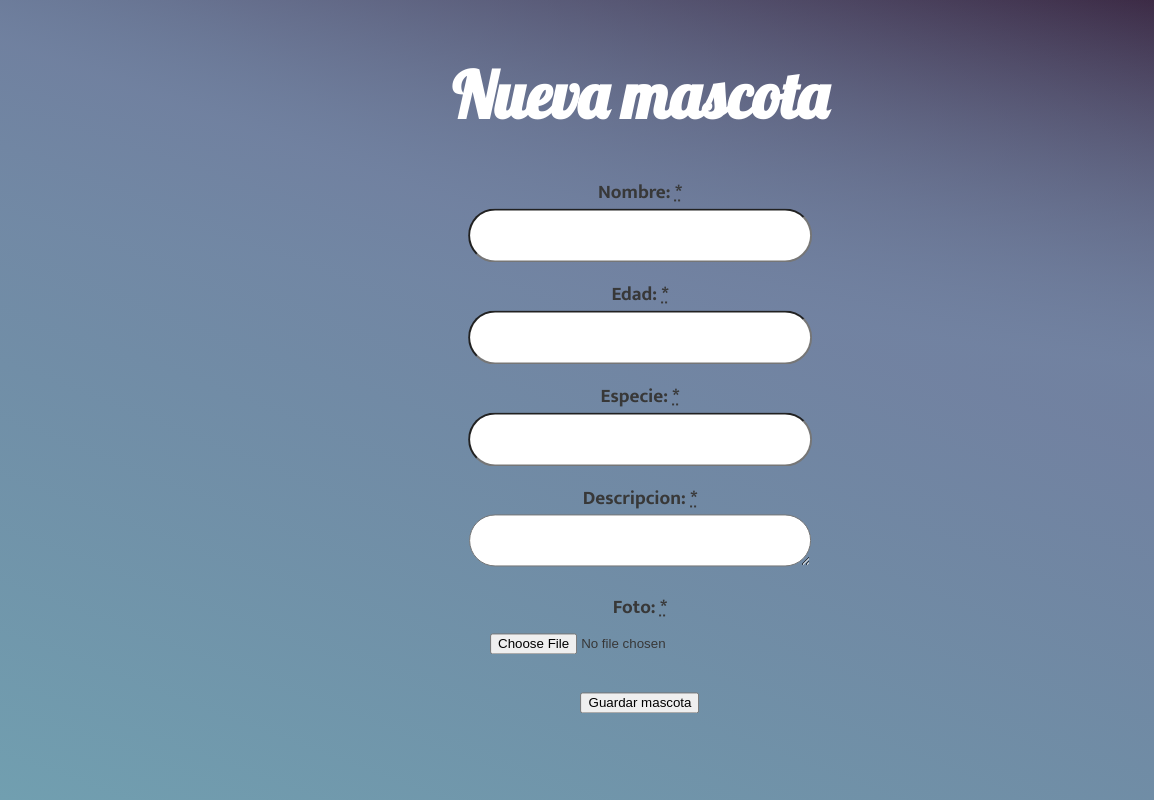
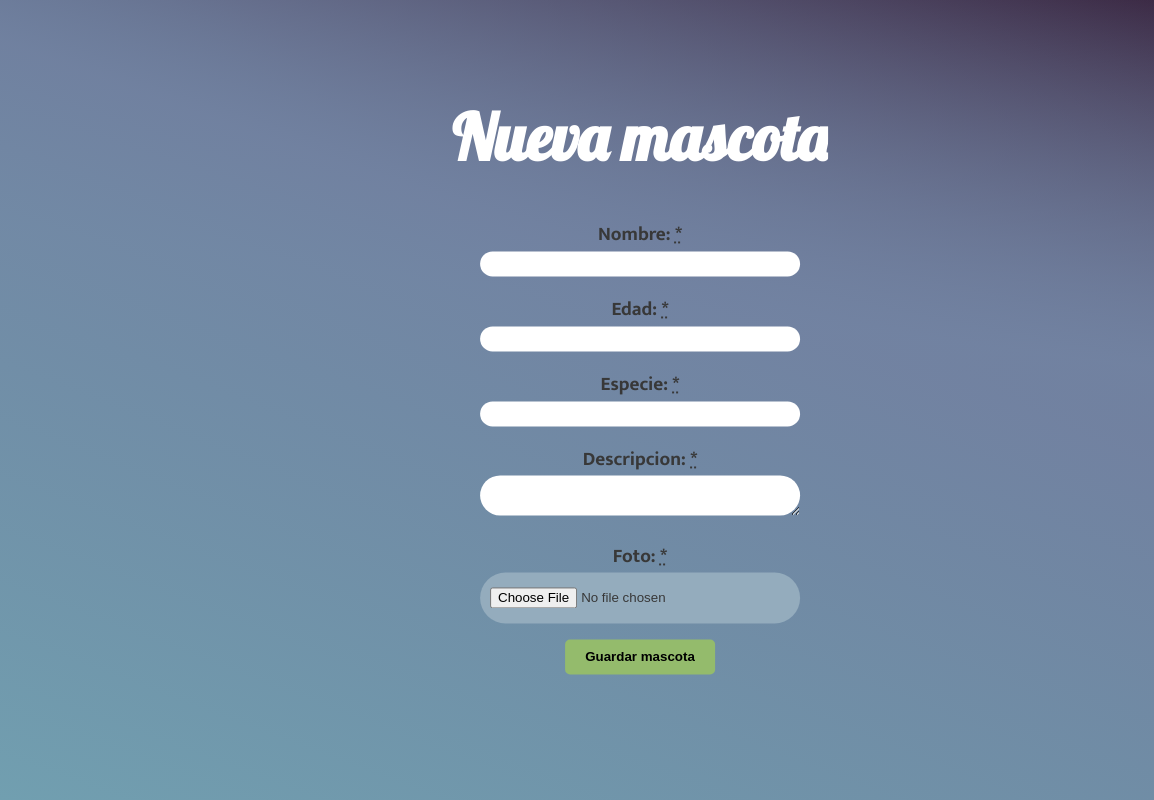
Before and after one commit to alexisss1928/pet_collection, a plain HTML site: page index.html in a window 1280 px wide. Both pictures are taken after a click on the element 1200 px from the left and 720 px from the top of the page. Shown: the full height of the page, 0-1154 px from the left. Drawn offline with Linux system fonts and the light colour scheme; no server answers.

Commit message:
Arreglo de estilos

```diff
--- a/style.css
+++ b/style.css
@@ -10,6 +10,7 @@ body {
 }
 h1,
 h2 {
+  color: rgb(41, 133, 145);
   font-family: "Lobster", cursive;
   font-size: 4rem;
   line-height: 3.375rem;
@@ -65,6 +66,7 @@ form {
   top: 50%;
   transform: translate(-50%, -50%);
   text-align: center;
+  overflow: auto;
 }
 
 form h2 {
@@ -82,8 +84,21 @@ input,
 textarea {
   border-radius: 50px;
   width: 300px;
-  height: 30px;
+  padding: 5px 10px;
+  border: none;
+}
+
+#file {
+  background-color: #94acbd;
+  padding: 15px 10px;
+}
+
+.button {
   padding: 10px 20px;
+  background-color: #94bb6c;
+  border: navajowhite;
+  border-radius: 5px;
+  font-weight: 700;
 }
 
 #addButton {
@@ -124,16 +139,13 @@ textarea {
   overflow: hidden;
   height: 200px;
   border-radius: 20 px;
-  box-shadow: 10px 10px 20px #a1a1a1, -10px -10px 20px #ffffff;
-  transition: 0.2s;
+  box-shadow: 10px 10px 20px #5a5a5a, -10px -10px 20px #ffffff;
+  border: solid 7px #e0e0e0;
   background-repeat: no-repeat;
   background-position: right;
   background-size: contain;
+  box-sizing: border-box;
 }
-
-/* .card:hover {
-  box-shadow: 4px 4px 12px #a1a1a1, -4px -4px 12px #ffffff;
-} */
 
 .info {
   width: 50%;
@@ -205,7 +217,7 @@ lightbox
   height: 100vh;
   left: 0;
   top: 0;
-  background-color: rgba(0, 0, 0, 0.5);
+  background-color: #e0e0e0a1;
 }
 
 .lightboxCard {
@@ -217,7 +229,6 @@ lightbox
   height: 50%;
   background: #e0e0e0;
   z-index: 999;
-  box-shadow: unset;
 }
 
 .lightboxCard .picture {
```
